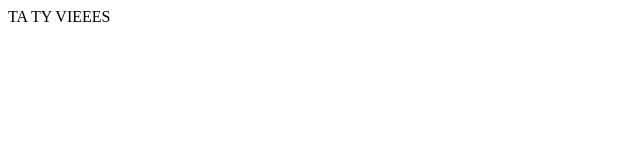
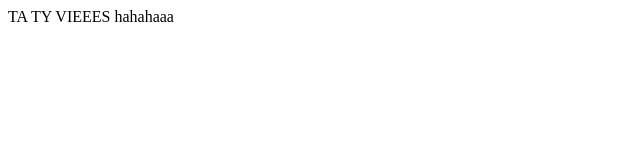
Before and after one commit to mirecheckk/TAC-Git, a plain HTML site: page index.html in a window 1280 px wide. Shown: the full height of the page, 0-640 px from the left. Drawn offline with Linux system fonts and the light colour scheme.

Commit message:
zmena v indexe dalsia

```diff
--- a/index.html
+++ b/index.html
@@ -1,2 +1,2 @@
 <html>
-TA TY VIEEES
+TA TY VIEEES hahahaaa
```
